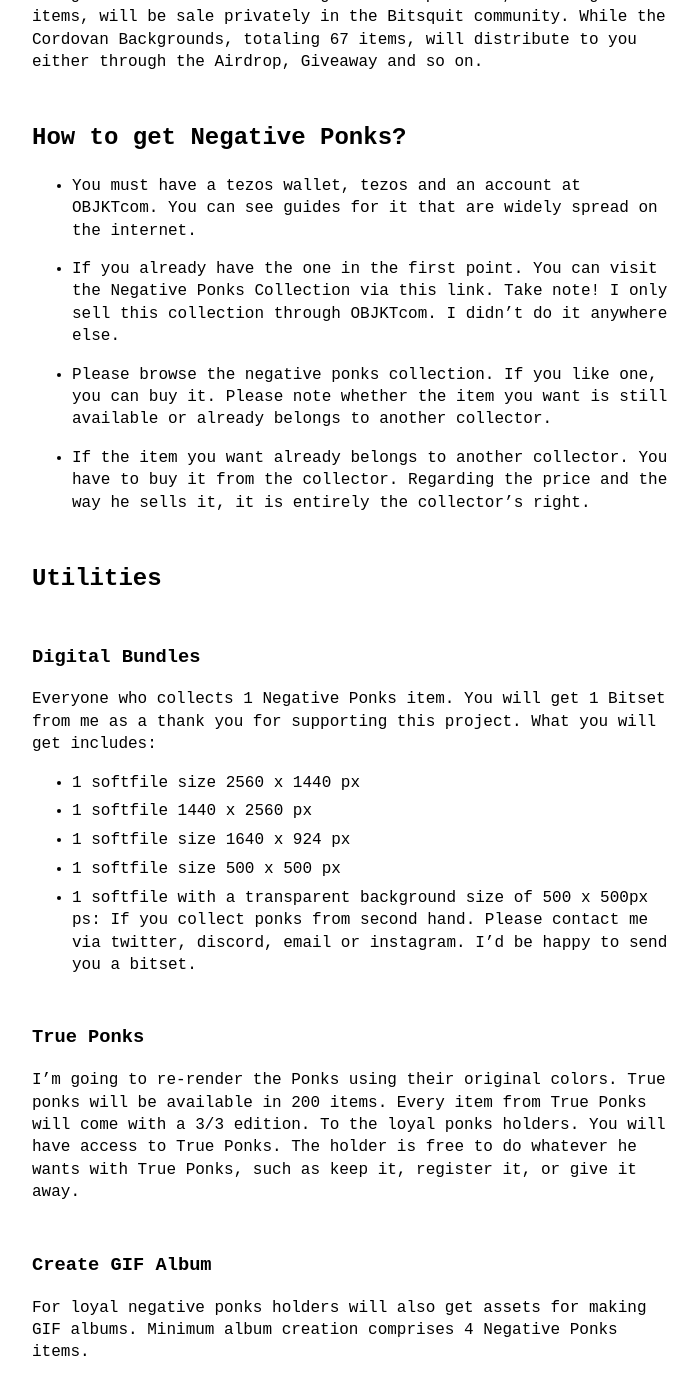
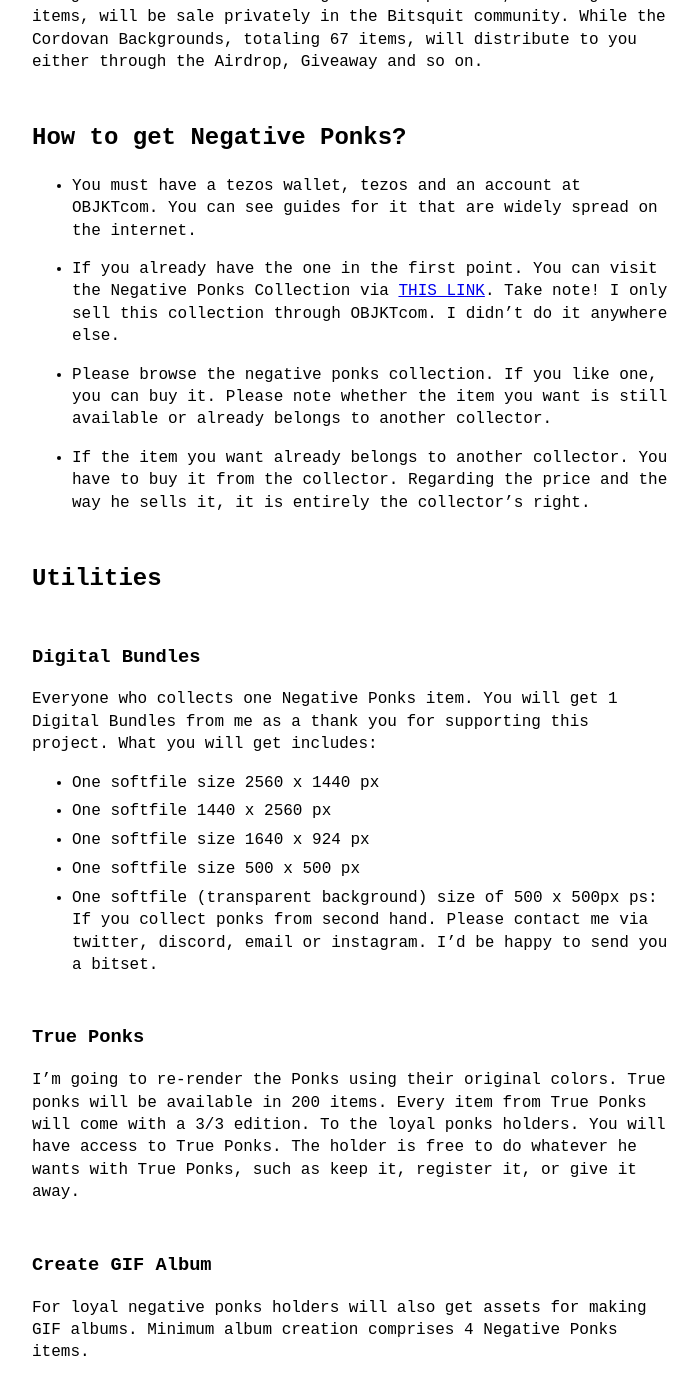
Before and after one commit to bitsquitez/bitsquitez.github.io, a Jekyll site: the page built from _posts/2022-02-25-negative-ponks.md, in a window 1280 px wide and 1400 px high, scrolled down 811 px. Shown: the top 1395 px of the window, without its empty margins (288-986 px from the left). Built offline with Jekyll 4.4.1, drawn with Linux system fonts in a browser that asks for light colours.

Commit message:
Update 2022-02-25-negative-ponks.md

```diff
--- a/_posts/2022-02-25-negative-ponks.md
+++ b/_posts/2022-02-25-negative-ponks.md
@@ -15,7 +15,7 @@
 
 - You must have a tezos wallet, tezos and an account at OBJKTcom. You can see guides for it that are widely spread on the internet.
 
-- If you already have the one in the first point. You can visit the Negative Ponks Collection via this link. Take note! I only sell this collection through OBJKTcom. I didn’t do it anywhere else.
+- If you already have the one in the first point. You can visit the Negative Ponks Collection via [THIS LINK](https://objkt.com/collection/KT1PkDf1SLCtuDMshCzENEsNCFWXK7Ai6ujE). Take note! I only sell this collection through OBJKTcom. I didn’t do it anywhere else.
 
 - Please browse the negative ponks collection. If you like one, you can buy it. Please note whether the item you want is still available or already belongs to another collector.
 
@@ -25,12 +25,12 @@
 
 <h3>Digital Bundles</h3>
 
-Everyone who collects 1 Negative Ponks item. You will get 1 Bitset from me as a thank you for supporting this project. What you will get includes:
-- 1 softfile size 2560 x 1440 px
-- 1 softfile 1440 x 2560 px
-- 1 softfile size 1640 x 924 px
-- 1 softfile size 500 x 500 px
-- 1 softfile with a transparent background size of 500 x 500px
+Everyone who collects one Negative Ponks item. You will get 1 Digital Bundles from me as a thank you for supporting this project. What you will get includes:
+- One softfile size 2560 x 1440 px
+- One softfile 1440 x 2560 px
+- One softfile size 1640 x 924 px
+- One softfile size 500 x 500 px
+- One softfile (transparent background) size of 500 x 500px
 ps: If you collect ponks from second hand. Please contact me via twitter, discord, email or instagram. I’d be happy to send you a bitset.
 
 <h3>True Ponks</h3>
```
